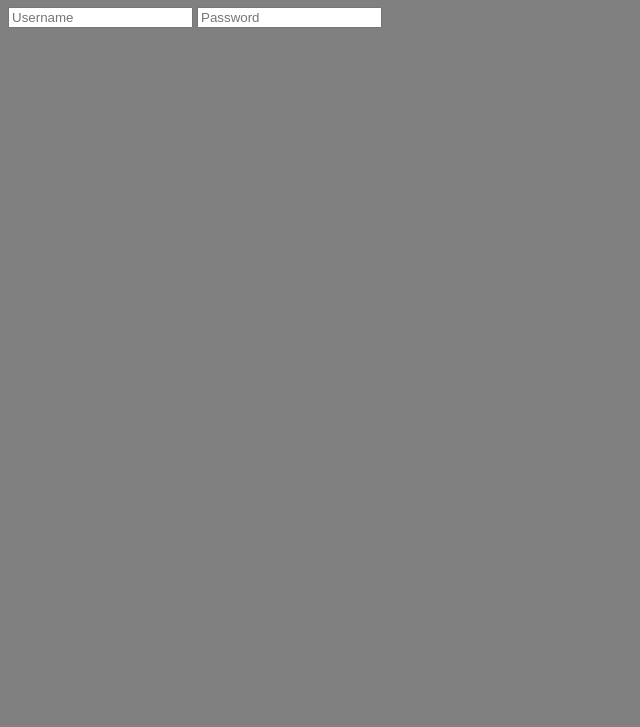
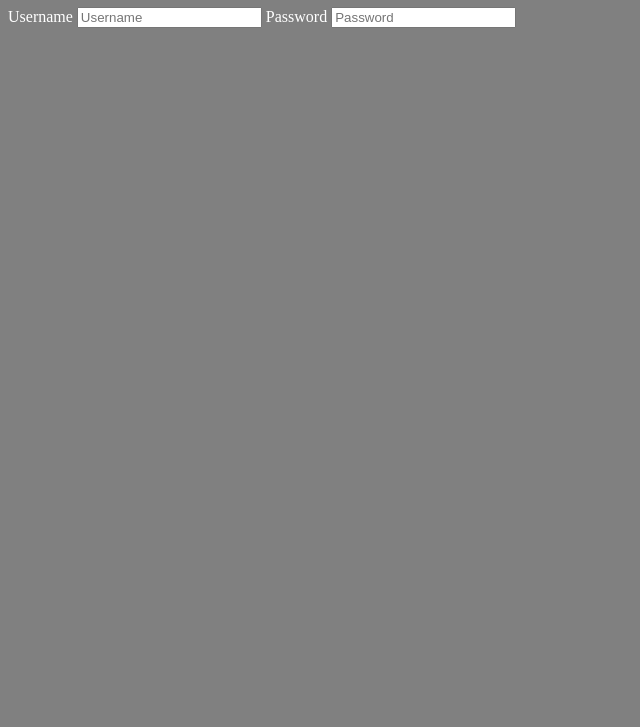
Before and after one commit to Sumit021995/html-start, a plain HTML site: page form.html in a window 1280 px wide. Shown: the part 73-800 px from the top of the page, without its empty margins (0-640 px from the left). Drawn offline with Linux system fonts and the light colour scheme.

Commit message:
file updated

```diff
--- a/form.html
+++ b/form.html
@@ -14,8 +14,10 @@
 <body>
     <h1>My First Form</h1>
     <form action="url" method="GET">
-        <input type="text" placeholder="Username" name="" id="">
-        <input type="text" placeholder="Password" name="" id="">
+        <label for="User">Username</label>
+        <input type="text" placeholder="Username" name="" id="User">
+        <label for="User">Password</label>
+        <input type="text" placeholder="Password" name="" id="Password">
 
     </form>
 </body>
```
